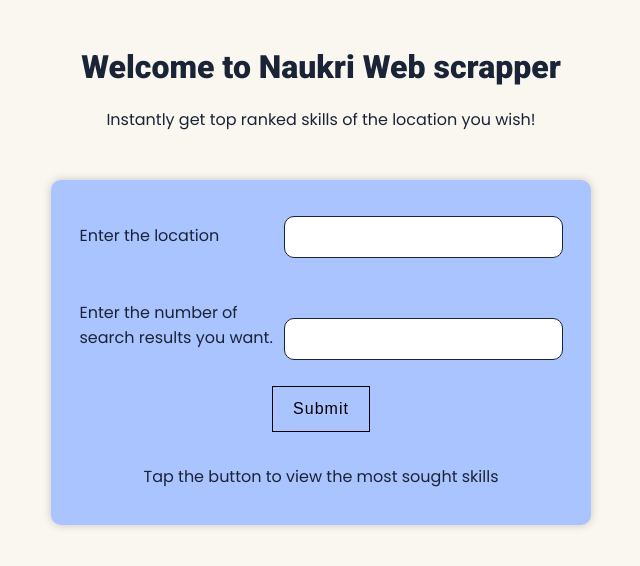
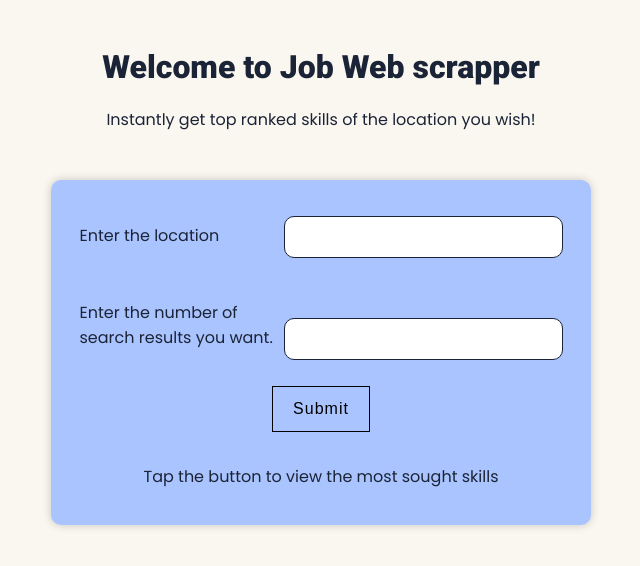
Before and after one commit to Pratosh22/kriyadocs-preinternship, a website: page view/index.html in a window 1280 px wide. Shown: the whole page, without its empty margins (319-959 px from the left). Drawn offline with Linux system fonts and the light colour scheme.

Commit message:
Update index.html

```diff
--- a/view/index.html
+++ b/view/index.html
@@ -9,7 +9,7 @@
     <link rel="preconnect" href="https://fonts.gstatic.com" crossorigin />
     <link href="https://fonts.googleapis.com/css2?family=Poppins&family=Roboto:wght@400;900&display=swap"
         rel="stylesheet" />
-    <title>Document</title>
+    <title>Job Scarpper</title>
 </head>
 <style>
     body {
@@ -123,7 +123,7 @@
 <body>
     <div class="header">
         <center>
-            <h1>Welcome to Naukri Web scrapper</h1>
+            <h1>Welcome to Job Web scrapper</h1>
         </center>
         <center>
             <p>Instantly get top ranked skills of the location you wish!</p>
```
